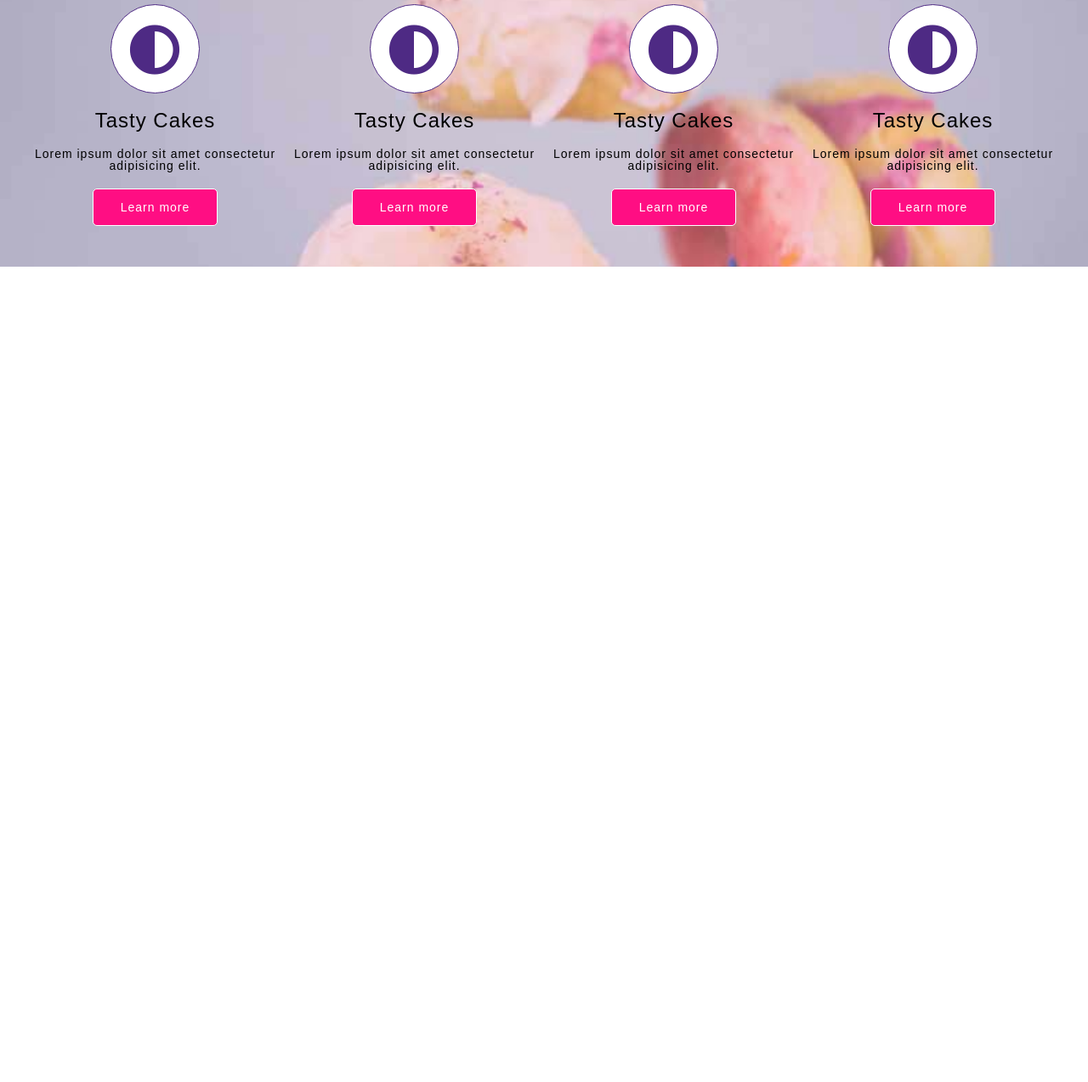
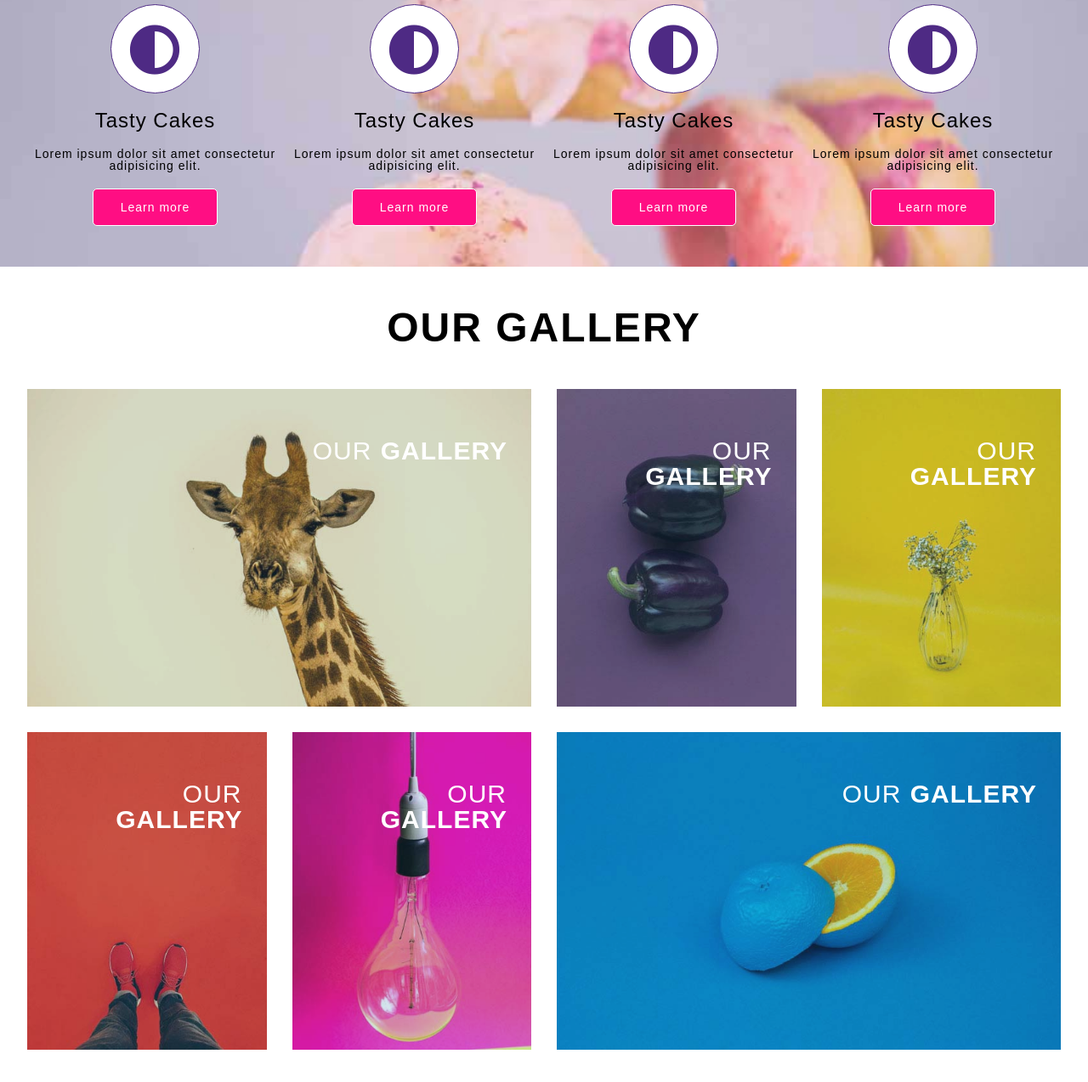
Before and after one commit to thaiduytan/Bake_Page_K1, a plain HTML site: page index.html in a window 1280 px wide. Shown: the part 2363-3637 px from the top of the page at 85% size. Before the commit the page ends 2677 px from the top, so only its background shows below. Drawn offline with Linux system fonts and the light colour scheme.

Commit message:
add gallery

```diff
--- a/css/index.css
+++ b/css/index.css
@@ -318,3 +318,115 @@ body {
   color: var(--text-black);
   border-color: var(--primary-color);
 }
+
+/* Gallery */
+#gallery {
+  background-color: white;
+  padding: 3rem 0;
+}
+
+#gallery h2 {
+  font-size: 3rem;
+  font-weight: 700;
+  margin-bottom: 3rem;
+  text-align: center;
+  letter-spacing: 2px;
+  color: var(--text-black);
+}
+
+.gallery-container {
+  max-width: 100%;
+  margin: 0 auto;
+  padding: 0 1rem;
+}
+
+.gallery-list {
+  display: grid;
+  grid-template-columns: repeat(4, 1fr);
+  gap: 30px;
+  padding: 0 1rem;
+}
+
+.gallery-item {
+  position: relative;
+  overflow: hidden;
+  cursor: pointer;
+}
+
+.gallery-item .gallery-overlay {
+  position: absolute;
+  top: 0;
+  left: 0;
+  width: 100%;
+  height: 100%;
+  background-color: rgba(48, 132, 163, 0.2);
+  padding: 38px 28px;
+  color: var(--text-white);
+  text-align: right;
+}
+
+.gallery-item img {
+  width: 100%;
+  height: 100%;
+  object-fit: cover;
+}
+
+.gallery-item-1 {
+  grid-column: 1 / span 2;
+}
+
+.gallery-item-6 {
+  grid-column: 3 / span 2;
+}
+
+.gallery-overlay h3 {
+  font-size: 1.875rem;
+  font-weight: 700;
+  transform: translateY(20px);
+  transition: all 0.5s;
+}
+
+.gallery-item:hover .gallery-overlay h3 {
+  transform: translateY(0);
+}
+
+.gallery-overlay h3 span {
+  font-size: 1.875rem;
+  font-weight: 200;
+  margin-right: 1px;
+}
+
+.gallery-overlay h3::after {
+  content: "";
+  width: 100%;
+  height: 5px;
+  display: block;
+  margin-top: 0.975rem;
+  background-color: white;
+  transform: translateY(20px);
+
+  opacity: 0;
+  transition: all 0.5s;
+}
+
+.gallery-item:hover .gallery-overlay h3::after {
+  opacity: 1;
+  transform: translateY(0);
+}
+
+.gallery-overlay p {
+  position: absolute;
+  bottom: 2rem;
+  right: 2rem;
+  font-size: 0.75rem;
+  text-align: right;
+  transform: translateY(20px);
+  transition: all 0.5s;
+
+  opacity: 0;
+}
+
+.gallery-item:hover .gallery-overlay p {
+  opacity: 1;
+  transform: translateY(0);
+}
--- a/index.html
+++ b/index.html
@@ -151,12 +151,12 @@
       </div>
     </section>
 
+    <!-- Service -->
     <section id="service">
       <div class="service-container">
         <div class="service-wrapper">
           <h2>OUR SERVICES</h2>
           <div class="service-list">
-
             <div class="service-item">
               <i class="fa fa-adjust"></i>
               <h3>Tasty Cakes</h3>
@@ -184,13 +184,94 @@
               <p>Lorem ipsum dolor sit amet consectetur adipisicing elit.</p>
               <button>Learn more</button>
             </div>
-
-
           </div>
         </div>
       </div>
     </section>
 
+    <!-- Gallery -->
+    <section id="gallery">
+      <div class="gallery-container">
+        <h2>OUR GALLERY</h2>
+
+        <div class="gallery-list">
+          <!-- Item 1 -->
+          <figure class="gallery-item gallery-item-1">
+            <img src="./assets/gallery/g1.jpg" alt="gallery 1" />
+            <figcaption class="gallery-overlay">
+              <h3>
+                <span>OUR</span>
+                GALLERY
+              </h3>
+              <p>Lorem ipsum dolor sit amet consectetur adipisicing elit.</p>
+            </figcaption>
+          </figure>
+
+          <!-- Item 2 -->
+          <figure class="gallery-item">
+            <img src="./assets/gallery/g2.jpg" alt="gallery 2" />
+            <figcaption class="gallery-overlay">
+              <h3>
+                <span>OUR</span>
+                GALLERY
+              </h3>
+              <p>Lorem ipsum dolor sit amet consectetur adipisicing elit.</p>
+            </figcaption>
+          </figure>
+
+          <!-- Item 3 -->
+          <figure class="gallery-item">
+            <img src="./assets/gallery/g3.jpg" alt="gallery 3" />
+            <figcaption class="gallery-overlay">
+              <h3>
+                <span>OUR</span>
+                GALLERY
+              </h3>
+              <p>Lorem ipsum dolor sit amet consectetur adipisicing elit.</p>
+            </figcaption>
+          </figure>
+
+           <!-- Item 4 -->
+          <figure class="gallery-item">
+            <img src="./assets/gallery/g4.jpg" alt="gallery 4" />
+            <figcaption class="gallery-overlay">
+              <h3>
+                <span>OUR</span>
+                GALLERY
+              </h3>
+              <p>Lorem ipsum dolor sit amet consectetur adipisicing elit.</p>
+            </figcaption>
+          </figure>
+
+          <!-- Item 5 -->
+          <figure class="gallery-item">
+            <img src="./assets/gallery/g5.jpg" alt="gallery 5" />
+            <figcaption class="gallery-overlay">
+              <h3>
+                <span>OUR</span>
+                GALLERY
+              </h3>
+              <p>Lorem ipsum dolor sit amet consectetur adipisicing elit.</p>
+            </figcaption>
+          </figure>
+
+          <!-- Item 6 -->
+          <figure class="gallery-item gallery-item-6">
+            <img src="./assets/gallery/g6.jpg" alt="gallery 6" />
+            <figcaption class="gallery-overlay">
+              <h3>
+                <span>OUR</span>
+                GALLERY
+              </h3>
+              <p>Lorem ipsum dolor sit amet consectetur adipisicing elit.</p>
+            </figcaption>
+          </figure>
+
+        </div>
+      </div>
+    </section>
+
+    <!-- JS -->
     <script>
       const nav = document.getElementById("nav")
       const listNav = nav.getElementsByTagName("li")
```
Also changed, not shown: assets/gallery/g1.jpg (added), assets/gallery/g2.jpg (added), assets/gallery/g3.jpg (added), assets/gallery/g4.jpg (added), assets/gallery/g5.jpg (added), assets/gallery/g6.jpg (added).
